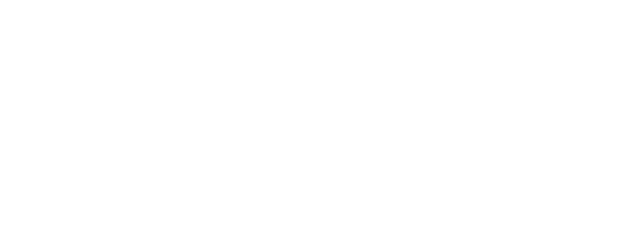
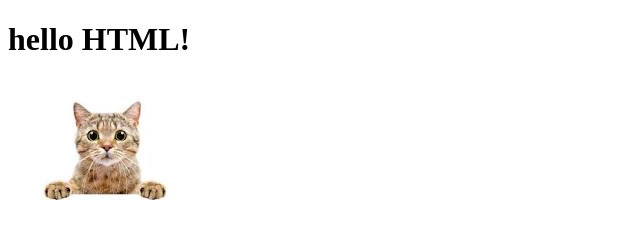
Before and after one commit to Igorko666/softserv, a plain HTML site: page index.html in a window 1280 px wide. Shown: the whole page, without its empty margins (0-640 px from the left). Drawn offline with Linux system fonts and the light colour scheme.

Commit message:
Add html

```diff
--- a/index.html
+++ b/index.html
@@ -8,6 +8,7 @@
     <link rel="shortcut icon" href="https://placekitten.com/96/139" type="image/x-icon">
 </head>
 <body>
-    <script src="https://unpkg.com/html-data-include@3.3.3/html-data-include.js"></script>
+    <h1>hello HTML!</h1>
+    <img src="img/cat.jpeg" alt="cat">
 </body>
 </html>
```
Also changed, not shown: img/cat.jpeg (added).
